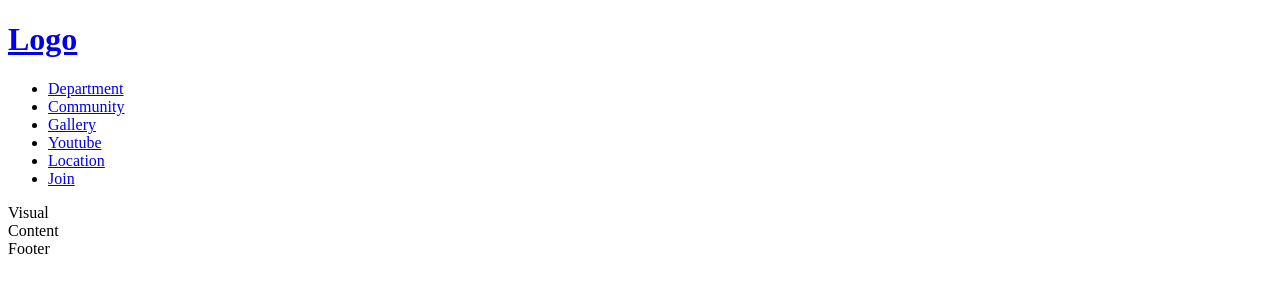
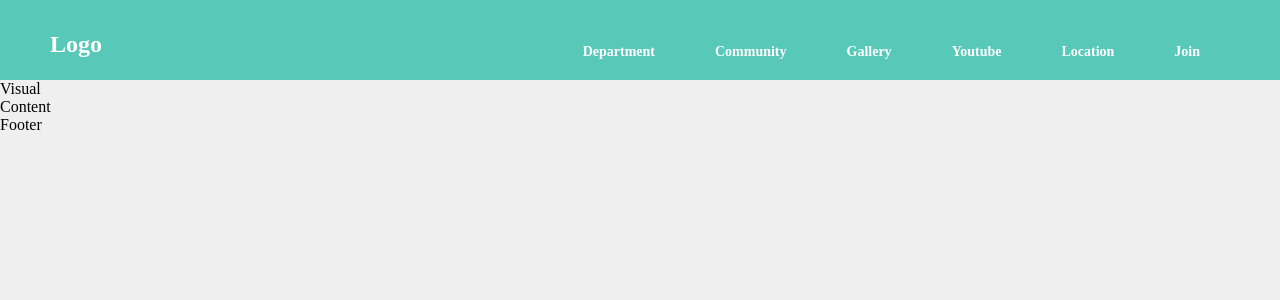
Before and after one commit to Banjae/profile, a React (Create React App) app: page / in a window 1280 px wide. Shown: the top 300 px of the page. Built offline with nearby package versions, Linux system fonts and the light colour scheme.

Commit message:
reset.scss 추가 / header.scss 추가

```diff
--- a/src/components/common/Header.js
+++ b/src/components/common/Header.js
@@ -3,10 +3,11 @@
 const Header = () => {
   return (
     <header>
+      <div className="inner">
         <h1>
           <Link to="/">Logo</Link>
         </h1>
-      <ul>
+        <ul id="gnb">
           <li>
             <Link to="/department">Department</Link>
           </li>
@@ -26,6 +27,7 @@
             <Link to="/join">Join</Link>
           </li>
         </ul>
+      </div>
     </header>
   );
 };
--- a/src/index.js
+++ b/src/index.js
@@ -2,6 +2,7 @@
 import ReactDOM from "react-dom";
 import { BrowserRouter } from "react-router-dom";
 import App from "./App";
+import "./scss/style.scss";
 
 ReactDOM.render(
   // App 컴포넌트를 BrowserRouter로 감싸서
--- a/src/scss/common/_header.scss
+++ b/src/scss/common/_header.scss
@@ -0,0 +1,35 @@
+header {
+  width: 100%;
+  background-color: #58c9b9;
+  .inner {
+    position: relative;
+    width: 1180px;
+    height: 80px;
+    margin: 0px auto;
+    h1 {
+      position: absolute;
+      bottom: 20px;
+      left: 0px;
+      a {
+        font-weight: 700;
+        color: #fff;
+        font-size: 24px;
+      }
+    }
+    #gnb {
+      position: absolute;
+      right: 0px;
+      bottom: 0px;
+      li {
+        float: left;
+        a {
+          display: block;
+          padding: 20px 30px;
+          font-weight: 600;
+          color: #fff;
+          font-size: 14px;
+        }
+      }
+    }
+  }
+}
--- a/src/scss/common/_reset.scss
+++ b/src/scss/common/_reset.scss
@@ -0,0 +1,20 @@
+* {
+  margin: 0;
+  padding: 0;
+  box-sizing: border-box;
+}
+ul,
+li {
+  list-style: none;
+}
+a {
+  color: #000;
+  text-decoration: none;
+}
+img {
+  vertical-align: middle;
+  border: 0;
+}
+body {
+  background-color: #efefef;
+}
--- a/src/scss/style.scss
+++ b/src/scss/style.scss
@@ -1,3 +1,5 @@
+@import url("https://fonts.googleapis.com/css2?family=Noto+Sans+KR:wght@100;300;400;500;700;900&display=swap");
+
 // common
 @import "common/reset";
 @import "common/header";
```
Lines whose indentation alone changed are shown as unchanged.
